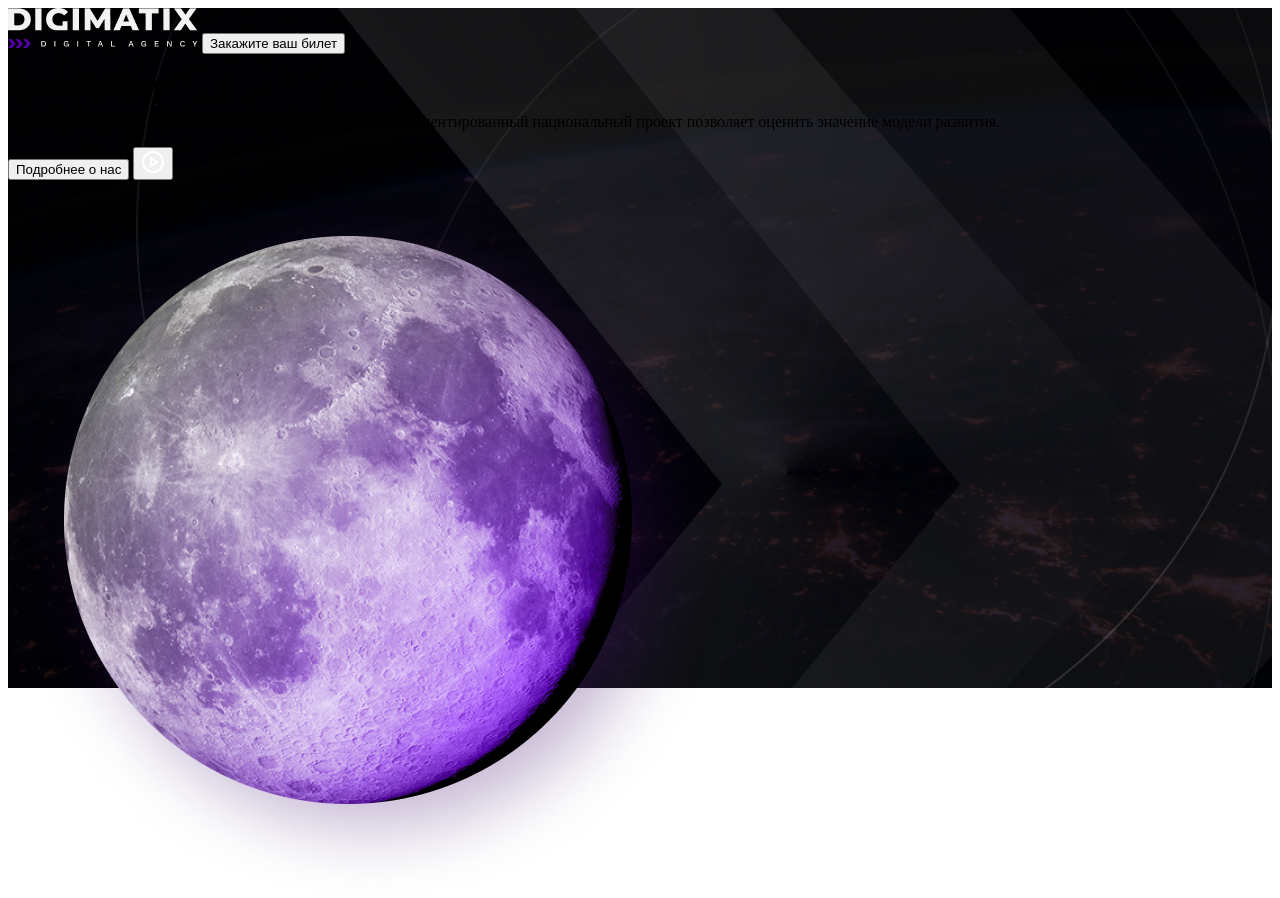
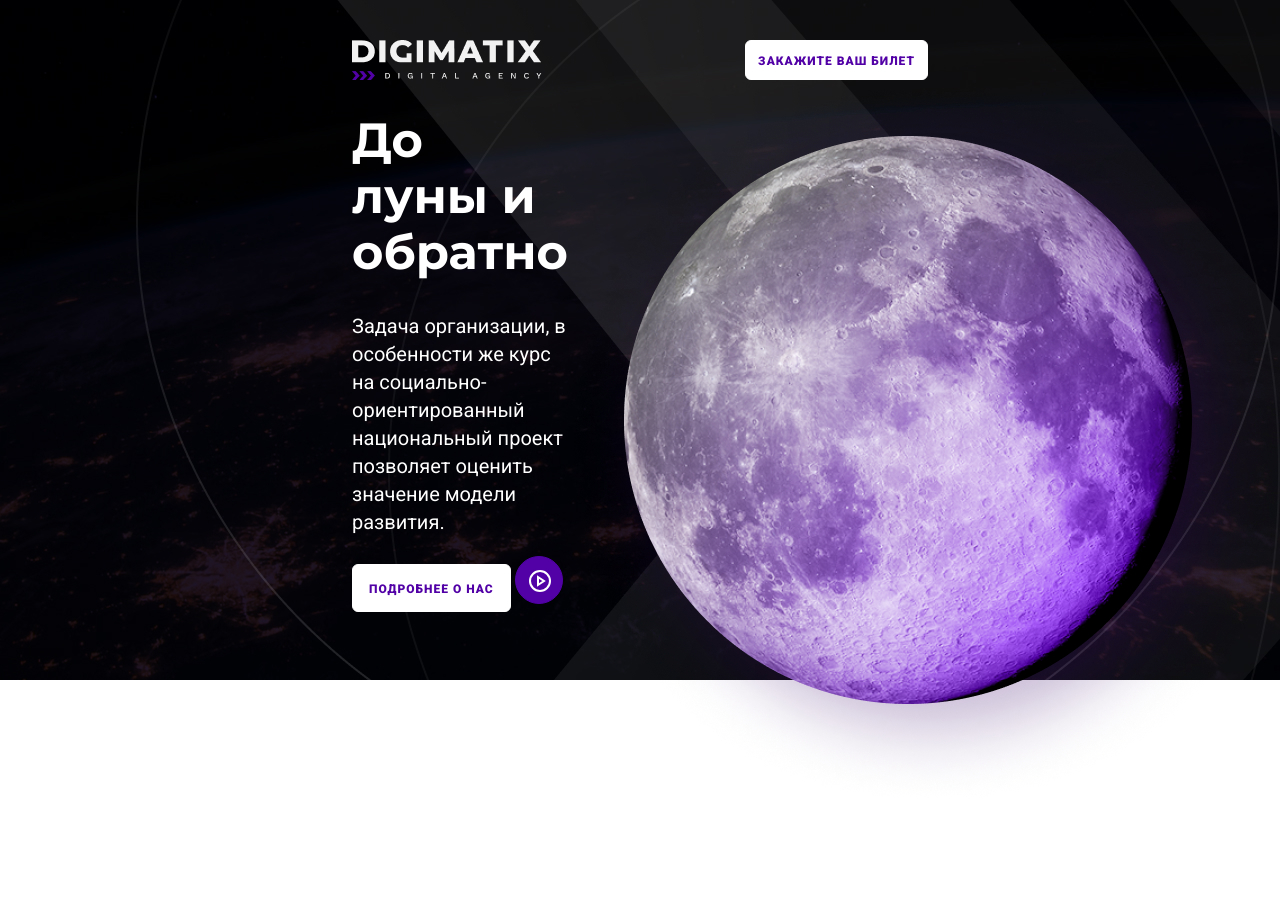
Before and after one commit to Annastaasia/Digimatix, a website: page index.html in a window 1280 px wide. After the commit the page ends 808 px from the top, so only its background shows below. Drawn offline with Linux system fonts and the light colour scheme.

Commit message:
feat: add info

```diff
--- a/assets/styles/_vars.scss
+++ b/assets/styles/_vars.scss
@@ -1,4 +1,5 @@
-$color: #f0f5f2;
-$font-color: #f4f0f0;
+$color-one: #ffffff;
+$color-second: #5101A6;
+
 $font-color-second: #ffffff;
-$background-color-hover: #f5f8f4;
+$background-color: #ffffff;
--- /dev/null
+++ b/assets/styles/container-info.scss
@@ -0,0 +1,100 @@
+@import "./_vars.scss";
+
+.background {
+  background-image: url("../../assets/image/background-header.jpg");
+  overflow: hidden;
+  background-position: top center;
+  background-repeat: repeat-x;
+  box-sizing: border-box;
+}
+
+.container-info {
+  display: grid;
+  justify-items: start;
+  grid-template-areas: "info info__img";
+  grid-template-columns: 1fr 0.9fr;
+  box-sizing: border-box;
+  padding: 0 352px;
+
+  .info {
+    grid-area: info;
+
+    .info__title {
+      font-size: 48px;
+      font-weight: 700;
+      line-height: 56px;
+      letter-spacing: 0px;
+      text-align: left;
+      color: $color-one;
+      font-family: "Montserrat", sans-serif;
+    }
+
+    .info__text {
+      font-size: 20px;
+      font-weight: 400;
+      line-height: 28px;
+      letter-spacing: 0px;
+      text-align: left;
+      color: $color-one;
+      font-family: "Roboto", sans-serif;
+    }
+
+    .info__button-conteiner {
+      .info__button {
+        max-width: 160px;
+        height: 48px;
+        padding: 12px 16px;
+        font-size: 12px;
+        font-weight: 900;
+        line-height: 24px;
+        letter-spacing: 1px;
+        text-align: left;
+        background: $color-one;
+        color: $color-second;
+        cursor: pointer;
+        border-radius: 6px;
+        border: 1px solid $color-one;
+        outline: none;
+        text-transform: uppercase;
+        font-family: "Roboto", sans-serif;
+      }
+
+      .info__button:hover {
+        background: $color-second;
+        color: $color-one;
+      }
+
+      .info__button:hover {
+        background: $color-second;
+        color: $color-one;
+      }
+
+      .info__button__img {
+        max-width: 48px;
+        max-height: 48px;
+        padding: 12px;
+        background: $color-second;
+        cursor: pointer;
+        border-radius: 68px;
+        border: 1px solid $color-second;
+        outline: none;
+      }
+
+      .info__button__img:hover {
+        background: $color-one;
+
+        svg {
+          fill: $color-second;
+        }
+      }
+
+      .info__button__img:hover {
+        background: $color-one;
+
+        svg {
+          fill: $color-second;
+        }
+      }
+    }
+  }
+}
--- a/assets/styles/header.scss
+++ b/assets/styles/header.scss
@@ -1,9 +1,38 @@
-// header {
-//   background-image: url("../../assets/image/background-header.jpg");
-//   overflow: hidden;
-//   background-size: cover;
-//   background-position: top center;
-//   background-repeat: no-repeat;
-//   box-sizing: border-box;
-//   font-family: "Poppins", "Montserrat", sans-serif;
-// }
+@import "./_vars.scss";
+
+header {
+  box-sizing: border-box;
+  display: flex;
+  justify-content: space-between;
+  margin-top: 40px;
+  padding: 0 352px;
+}
+
+.header__button {
+  max-width: 185px;
+  height: 40px;
+  padding: 8px 12px;
+  font-size: 12px;
+  font-weight: 900;
+  line-height: 24px;
+  letter-spacing: 1px;
+  text-align: left;
+  background: $color-one;
+  color: $color-second;
+  cursor: pointer;
+  border-radius: 6px;
+  border: 1px solid $color-one;
+  outline: none;
+  text-transform: uppercase;
+  font-family: "Roboto", sans-serif;
+}
+
+.header__button:hover {
+  background: $color-second;
+  color: $color-one;
+}
+
+.header__button:hover {
+  background: $color-second;
+  color: $color-one;
+}
--- a/assets/styles/main.scss
+++ /dev/null
@@ -1,7 +0,0 @@
-.background {
-  background-image: url("../../assets/image/background-header.jpg");
-  overflow: hidden;
-  background-position: top center;
-  background-repeat: repeat-x;
-  box-sizing: border-box;
-}
--- a/index.html
+++ b/index.html
@@ -5,8 +5,17 @@
     <meta charset="UTF-8">
     <meta name="viewport" content="width=device-width, initial-scale=1.0">
     <title>Digimatix</title>
+    <link rel="preconnect" href="https://fonts.googleapis.com">
+    <link rel="preconnect" href="https://fonts.gstatic.com" crossorigin>
+    <link href="https://fonts.googleapis.com/css2?family=Roboto:wght@100;300;400;500;700;900&display=swap"
+        rel="stylesheet">
+    <link rel="preconnect" href="https://fonts.googleapis.com">
+    <link rel="preconnect" href="https://fonts.gstatic.com" crossorigin>
+    <link href="https://fonts.googleapis.com/css2?family=Montserrat:wght@400;500;600;700;800;900&display=swap"
+        rel="stylesheet">
+    <link rel="stylesheet" href="./assets/styles/normalize.css">
     <link rel="stylesheet" href="./src/css/header.css">
-    <link rel="stylesheet" href="./src/css/main.css">
+    <link rel="stylesheet" href="./src/css/container-info.css">
 </head>
 
 <body>
@@ -22,9 +31,16 @@
                     <p class="info__text">Задача организации, в особенности же курс на социально-ориентированный
                         национальный
                         проект позволяет оценить значение модели развития.</p>
-                    <button type="button" class="info__button">Подробнее о нас</button>
-                    <button type="button" class="info__button__img"><img src="./assets/image/play.svg"
-                            alt="play"></button>
+                    <div class="info__button-conteiner">
+                        <button type="button" class="info__button">Подробнее о нас</button>
+                        <button type="button" class="info__button__img"><svg width="24" height="24" viewBox="0 0 24 24"
+                                fill="none" xmlns="http://www.w3.org/2000/svg">
+                                <path
+                                    d="M12 22C17.5228 22 22 17.5228 22 12C22 6.47715 17.5228 2 12 2C6.47715 2 2 6.47715 2 12C2 17.5228 6.47715 22 12 22Z"
+                                    stroke="white" stroke-width="2" stroke-linecap="round" />
+                                <path d="M10 8L16 12L10 16V8Z" stroke="white" stroke-width="2" stroke-linecap="round" />
+                            </svg></button>
+                    </div>
                 </section>
                 <img class="info__img" src="./assets/image/luna.png" alt="luna">
             </section>
```
Also changed, not shown: assets/styles/normalize.css (added), src/css/container-info.css (added), src/css/header.css, 2 other files.
